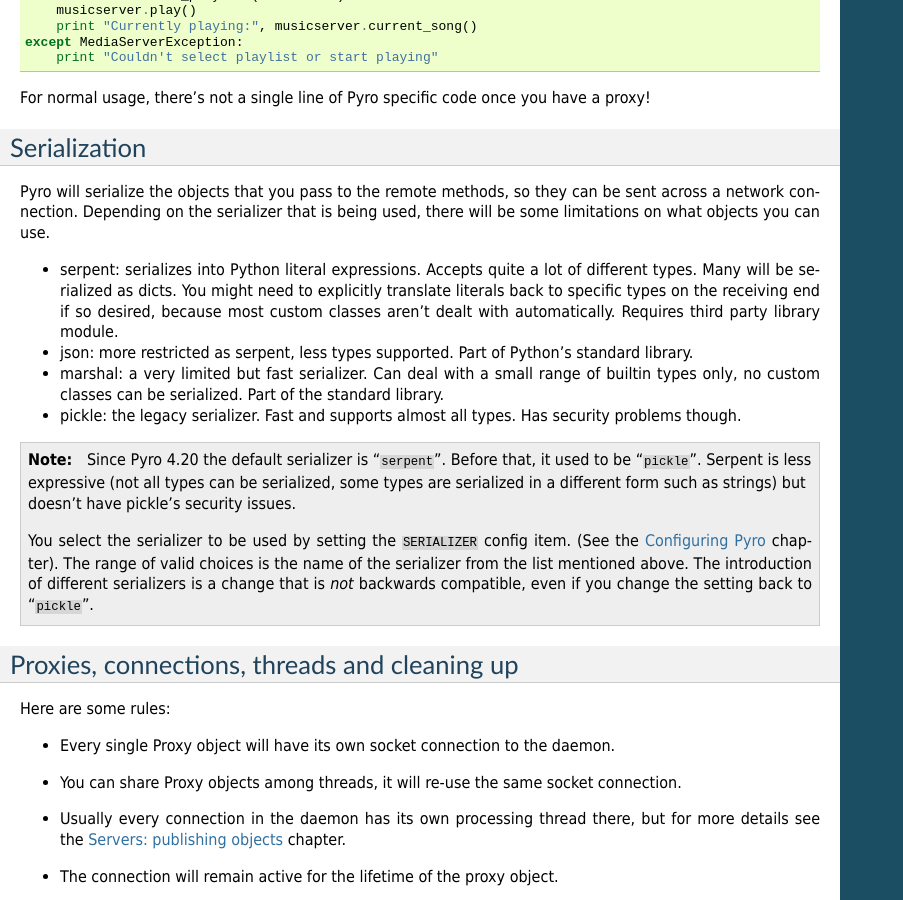
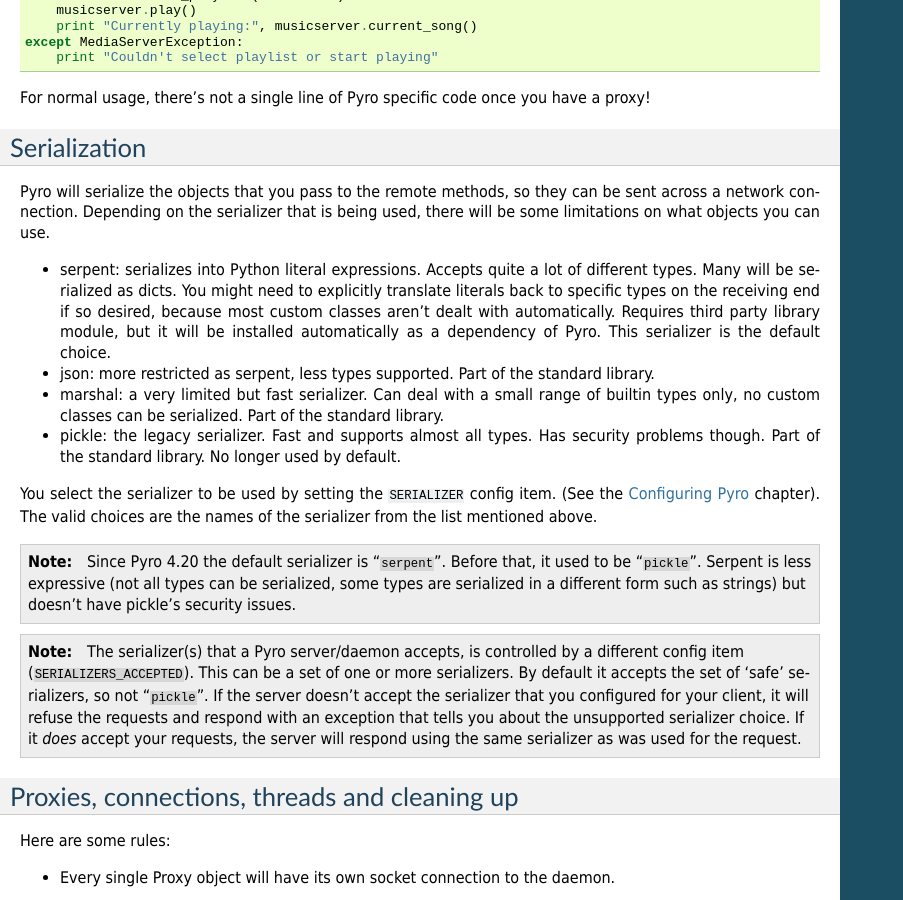
Before and after one commit to irmen/Pyro4, a Sphinx documentation site: the page built from docs/source/clientcode.rst, in a window 1280 px wide and 900 px high, scrolled down 1515 px. Shown: the whole window, without its empty margins (0-903 px from the left). Built offline with Sphinx 7.4.7, drawn with Linux system fonts in a browser that asks for light colours; the version number could not be read and is left out.

Commit message:
docs about new multi ser

```diff
--- a/docs/source/changelog.rst
+++ b/docs/source/changelog.rst
@@ -9,6 +9,8 @@
 - ``disconnects`` example client code updated to reflect this API change
 - wire protocol now contains serializer used for the data payload
 - wire protocol version bumped because of this (46)
+- support for multiple serializers added in the daemon
+- new config item added for that: SERIALIZERS_ACCEPTED
 
 
 **Pyro 4.21**
--- a/docs/source/clientcode.rst
+++ b/docs/source/clientcode.rst
@@ -100,10 +100,16 @@
 * serpent: serializes into Python literal expressions. Accepts quite a lot of different types.
   Many will be serialized as dicts. You might need to explicitly translate literals back to specific types
   on the receiving end if so desired, because most custom classes aren't dealt with automatically.
-  Requires third party library module.
-* json: more restricted as serpent, less types supported. Part of Python's standard library.
-* marshal: a very limited but fast serializer. Can deal with a small range of builtin types only, no custom classes can be serialized. Part of the standard library.
-* pickle: the legacy serializer. Fast and supports almost all types. Has security problems though.
+  Requires third party library module, but it will be installed automatically as a dependency of Pyro.
+  This serializer is the default choice.
+* json: more restricted as serpent, less types supported. Part of the standard library.
+* marshal: a very limited but fast serializer. Can deal with a small range of builtin types only,
+  no custom classes can be serialized. Part of the standard library.
+* pickle: the legacy serializer. Fast and supports almost all types. Has security problems though. Part
+  of the standard library. No longer used by default.
+
+You select the serializer to be used by setting the ``SERIALIZER`` config item. (See the :doc:`/config` chapter).
+The valid choices are the names of the serializer from the list mentioned above.
 
 .. note::
     Since Pyro 4.20 the default serializer is "``serpent``".
@@ -111,11 +117,14 @@
     Serpent is less expressive (not all types can be serialized, some types are serialized
     in a different form such as strings) but doesn't have pickle's security issues.
 
-    You select the serializer to be used by setting the ``SERIALIZER`` config item. (See the :doc:`/config` chapter).
-    The range of valid choices is the name of the serializer from the list mentioned above.
-    The introduction of different serializers is a change that is *not* backwards compatible,
-    even if you change the setting back to "``pickle``".
-
+.. note::
+    The serializer(s) that a Pyro server/daemon accepts, is controlled by a different
+    config item (``SERIALIZERS_ACCEPTED``). This can be a set of one or more serializers.
+    By default it accepts the set of 'safe' serializers, so not "``pickle``".
+    If the server doesn't accept the serializer that you configured
+    for your client, it will refuse the requests and respond with an exception that tells
+    you about the unsupported serializer choice. If it *does* accept your requests,
+    the server will respond using the same serializer as was used for the request.
 
 
 Proxies, connections, threads and cleaning up
```
Also changed, not shown: docs/source/servercode.rst (+13 -2 lines).
